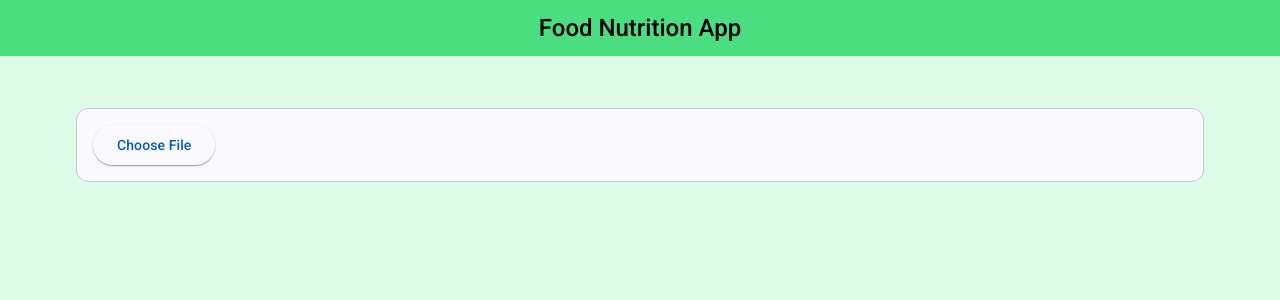
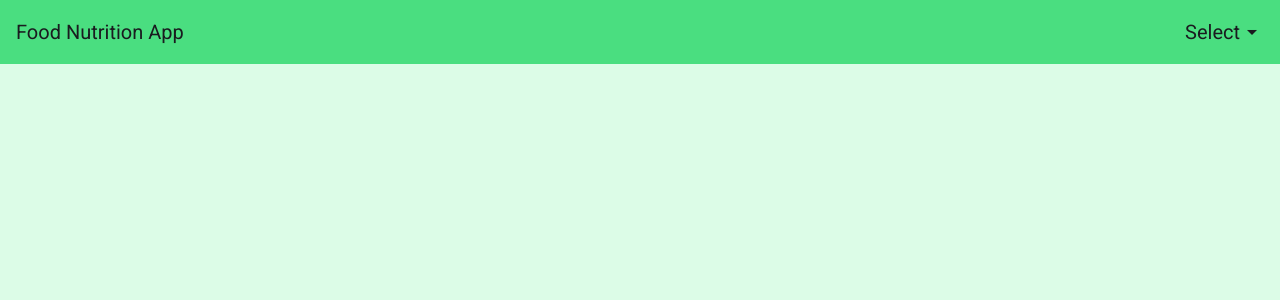
Before and after one commit to JilbertVasquez/food-nutrition, an Angular app in the folder food-nutrition-ui/: page / in a window 1280 px wide. Shown: the top 300 px of the page. Built offline with nearby package versions, Linux system fonts and the light colour scheme.

Commit message:
add home and configure header

```diff
--- /dev/null
+++ b/food-nutrition-ui/src/app/_services/user.service.ts
@@ -0,0 +1,10 @@
+import { Injectable, signal } from '@angular/core';
+import { FoodNutritionDetails } from '../dtos/food-description-dto';
+
+@Injectable({
+    providedIn: 'root',
+})
+export class UserService {
+    userFoodIntake = signal<FoodNutritionDetails[]>([]);
+    constructor() {}
+}
--- a/food-nutrition-ui/src/app/app.component.html
+++ b/food-nutrition-ui/src/app/app.component.html
@@ -3,6 +3,7 @@
         <app-header></app-header>
     </div>
     <div class="w-full">
-        <app-food-nutrition-container></app-food-nutrition-container>
+        <!-- <app-food-nutrition-container></app-food-nutrition-container> -->
+        <router-outlet></router-outlet>
     </div>
 </div>
--- a/food-nutrition-ui/src/app/app.component.ts
+++ b/food-nutrition-ui/src/app/app.component.ts
@@ -1,11 +1,12 @@
 import { Component } from '@angular/core';
 import { FoodNutritionContainerComponent } from './food-nutrition-container/food-nutrition-container.component';
 import { HeaderComponent } from './header/header.component';
+import { RouterModule } from '@angular/router';
 
 @Component({
     selector: 'app-root',
     standalone: true,
-    imports: [FoodNutritionContainerComponent, HeaderComponent],
+    imports: [FoodNutritionContainerComponent, HeaderComponent, RouterModule],
     templateUrl: './app.component.html',
     styleUrl: './app.component.css',
 })
--- a/food-nutrition-ui/src/app/app.routes.ts
+++ b/food-nutrition-ui/src/app/app.routes.ts
@@ -1,3 +1,18 @@
 import { Routes } from '@angular/router';
+import { HomeComponent } from './home/home.component';
+import { FoodNutritionContainerComponent } from './food-nutrition-container/food-nutrition-container.component';
 
-export const routes: Routes = [];
+export const routes: Routes = [
+    {
+        path: '',
+        component: HomeComponent
+    },
+    {
+        path: 'food-analyzer',
+        component: FoodNutritionContainerComponent
+    },
+    // {
+    //     path: 'users-health',
+
+    // }
+];
--- a/food-nutrition-ui/src/app/header/header.component.html
+++ b/food-nutrition-ui/src/app/header/header.component.html
@@ -1,3 +1,21 @@
-<div class="w-full h-[6%] py-3 bg-green-400 flex justify-center items-center">
+<!-- <div class="w-full h-[6%] py-3 bg-green-400 flex justify-center items-center">
     <h1 class="font-medium text-2xl">Food Nutrition App</h1>
-</div>
+</div> -->
+
+<mat-toolbar class="flex justify-between items-center px-2 !bg-green-400 text-white !text-xl">
+    <div>
+        <a href="">Food Nutrition App</a>
+    </div>
+    <div>
+        <button mat-button [matMenuTriggerFor]="me" class="flex justify-between items-center">
+            {{selectedCategory ? selectedCategory : "Select"}}
+            <mat-icon>arrow_drop_down</mat-icon>
+        </button>
+
+        <mat-menu #me="matMenu">
+            <a mat-menu-item routerLink="">Home</a>
+            <a mat-menu-item routerLink="./food-analyzer" (click)="selectCategory('Food Analyzer')">Food Analyzer</a>
+            <a mat-menu-item routerLink="./users-health" (click)="selectCategory('Users\' Health')">Users' Health</a>
+        </mat-menu>
+    </div>
+</mat-toolbar>
--- a/food-nutrition-ui/src/app/header/header.component.ts
+++ b/food-nutrition-ui/src/app/header/header.component.ts
@@ -1,11 +1,20 @@
 import { Component } from '@angular/core';
 import {MatToolbarModule} from '@angular/material/toolbar';
+import {MatMenuModule} from '@angular/material/menu';
+import { RouterModule } from '@angular/router';
+import { MatIconModule } from '@angular/material/icon';
 
 @Component({
     selector: 'app-header',
     standalone: true,
-    imports: [MatToolbarModule],
+    imports: [MatToolbarModule, MatMenuModule, RouterModule, MatIconModule],
     templateUrl: './header.component.html',
     styleUrl: './header.component.css',
 })
-export class HeaderComponent {}
+export class HeaderComponent {
+    selectedCategory = "";
+
+    selectCategory(category: string) {
+        this.selectedCategory = category;
+    }
+}
```
Also changed, not shown: food-nutrition-ui/src/app/home/home.component.ts (added, +11 -0 lines), food-nutrition-ui/src/app/home/home.component.css (added), food-nutrition-ui/src/app/home/home.component.html (added).
